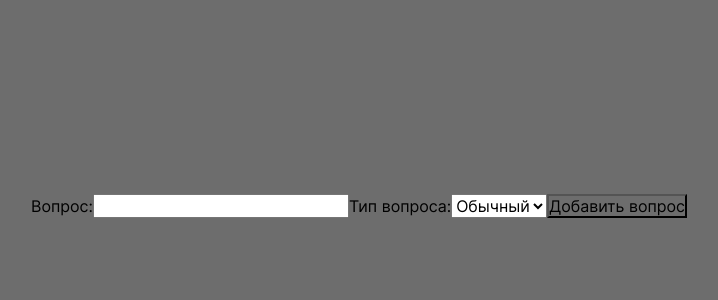
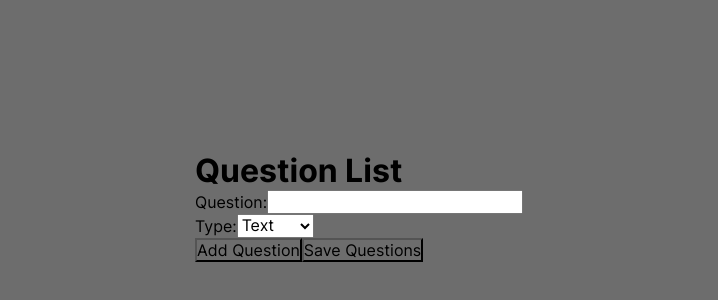
Before and after one commit to sergeiown/questionnaire, a React (Create React App) app: page / in a window 1280 px wide. Shown: the part 194-494 px from the top of the page, without its empty margins (281-999 px from the left). Built offline with nearby package versions, Linux system fonts and the light colour scheme.

Commit message:
add form for the survey creation

```diff
--- a/src/App.js
+++ b/src/App.js
@@ -1,17 +1,14 @@
 import '../src/assets/styles/App.css';
 import React from 'react';
-import Question from './components/Question.jsx';
+import QuestionList from './components/QuestionList';
 
-const App = () => {
-    const handleSubmit = (question) => {
-        console.log(question);
-    };
-
+function App() {
     return (
         <div>
-            <Question onSubmit={handleSubmit} />
+            <h1>Question List</h1>
+            <QuestionList />
         </div>
     );
-};
+}
 
 export default App;
--- a/src/components/Question.jsx
+++ b/src/components/Question.jsx
@@ -1,61 +1,39 @@
 import React from 'react';
 
-const Question = ({ onSubmit }) => {
-    const [question, setQuestion] = React.useState('');
-    const [type, setType] = React.useState('text');
-    const [options, setOptions] = React.useState([]);
-
-    const handleQuestionChange = (event) => {
-        setQuestion(event.target.value);
+const Question = ({ question, type, options, onUpdateQuestion, onUpdateType, onUpdateOptions }) => {
+    const handleQuestionChange = (e) => {
+        onUpdateQuestion(e.target.value);
     };
 
-    const handleTypeChange = (event) => {
-        setType(event.target.value);
+    const handleTypeChange = (e) => {
+        onUpdateType(e.target.value);
     };
 
-    const handleOptionChange = (event, index) => {
-        const newOptions = [...options];
-        newOptions[index] = event.target.value;
-        setOptions(newOptions);
-    };
-
-    const handleAddOption = () => {
-        setOptions([...options, '']);
-    };
-
-    const handleSubmit = () => {
-        onSubmit({ question, type, options });
-        setQuestion('');
-        setType('text');
-        setOptions([]);
+    const handleOptionsChange = (e) => {
+        onUpdateOptions(e.target.value);
     };
 
     return (
         <div>
-            <label>
-                Вопрос:
-                <input type="text" value={question} onChange={handleQuestionChange} />
-            </label>
-            <label>
-                Тип вопроса:
-                <select value={type} onChange={handleTypeChange}>
-                    <option value="text">Обычный</option>
-                    <option value="yesno">Да/нет</option>
-                    <option value="choice">Выбор</option>
-                </select>
-            </label>
-            {type === 'choice' && (
-                <div>
-                    {options.map((option, index) => (
-                        <label key={index}>
-                            Вариант ответа #{index + 1}:
-                            <input type="text" value={option} onChange={(event) => handleOptionChange(event, index)} />
-                        </label>
-                    ))}
-                    <button onClick={handleAddOption}>Добавить вариант ответа</button>
-                </div>
+            <label>Question:</label>
+            <input type="text" value={question} onChange={handleQuestionChange} />
+            <br />
+
+            <label>Type:</label>
+            <select value={type} onChange={handleTypeChange}>
+                <option value="text">Text</option>
+                <option value="yesNo">Yes/No</option>
+                <option value="select">Select</option>
+            </select>
+            <br />
+
+            {type === 'select' && (
+                <>
+                    <label>Options (comma separated):</label>
+                    <input type="text" value={options} onChange={handleOptionsChange} />
+                    <br />
+                </>
             )}
-            <button onClick={handleSubmit}>Добавить вопрос</button>
         </div>
     );
 };
--- /dev/null
+++ b/src/components/QuestionList.jsx
@@ -0,0 +1,66 @@
+import React, { useState } from 'react';
+import Question from './Question';
+
+const QuestionList = () => {
+    const [questions, setQuestions] = useState([{ id: 1, question: '', type: 'text', options: '' }]);
+
+    const handleAddQuestion = () => {
+        const newId = questions.length + 1;
+        setQuestions([...questions, { id: newId, question: '', type: 'text', options: '' }]);
+    };
+
+    const handleUpdateQuestion = (id, question) => {
+        const updatedQuestions = questions.map((q) => {
+            if (q.id === id) {
+                return { ...q, question };
+            }
+            return q;
+        });
+        setQuestions(updatedQuestions);
+    };
+
+    const handleUpdateType = (id, type) => {
+        const updatedQuestions = questions.map((q) => {
+            if (q.id === id) {
+                return { ...q, type };
+            }
+            return q;
+        });
+        setQuestions(updatedQuestions);
+    };
+
+    const handleUpdateOptions = (id, options) => {
+        const updatedQuestions = questions.map((q) => {
+            if (q.id === id) {
+                return { ...q, options };
+            }
+            return q;
+        });
+        setQuestions(updatedQuestions);
+    };
+
+    const handleSave = () => {
+        console.log('Questions:', questions);
+    };
+
+    return (
+        <div>
+            {questions.map((q) => (
+                <Question
+                    key={q.id}
+                    question={q.question}
+                    type={q.type}
+                    options={q.options}
+                    onUpdateQuestion={(question) => handleUpdateQuestion(q.id, question)}
+                    onUpdateType={(type) => handleUpdateType(q.id, type)}
+                    onUpdateOptions={(options) => handleUpdateOptions(q.id, options)}
+                />
+            ))}
+
+            <button onClick={handleAddQuestion}>Add Question</button>
+            <button onClick={handleSave}>Save Questions</button>
+        </div>
+    );
+};
+
+export default QuestionList;
```
